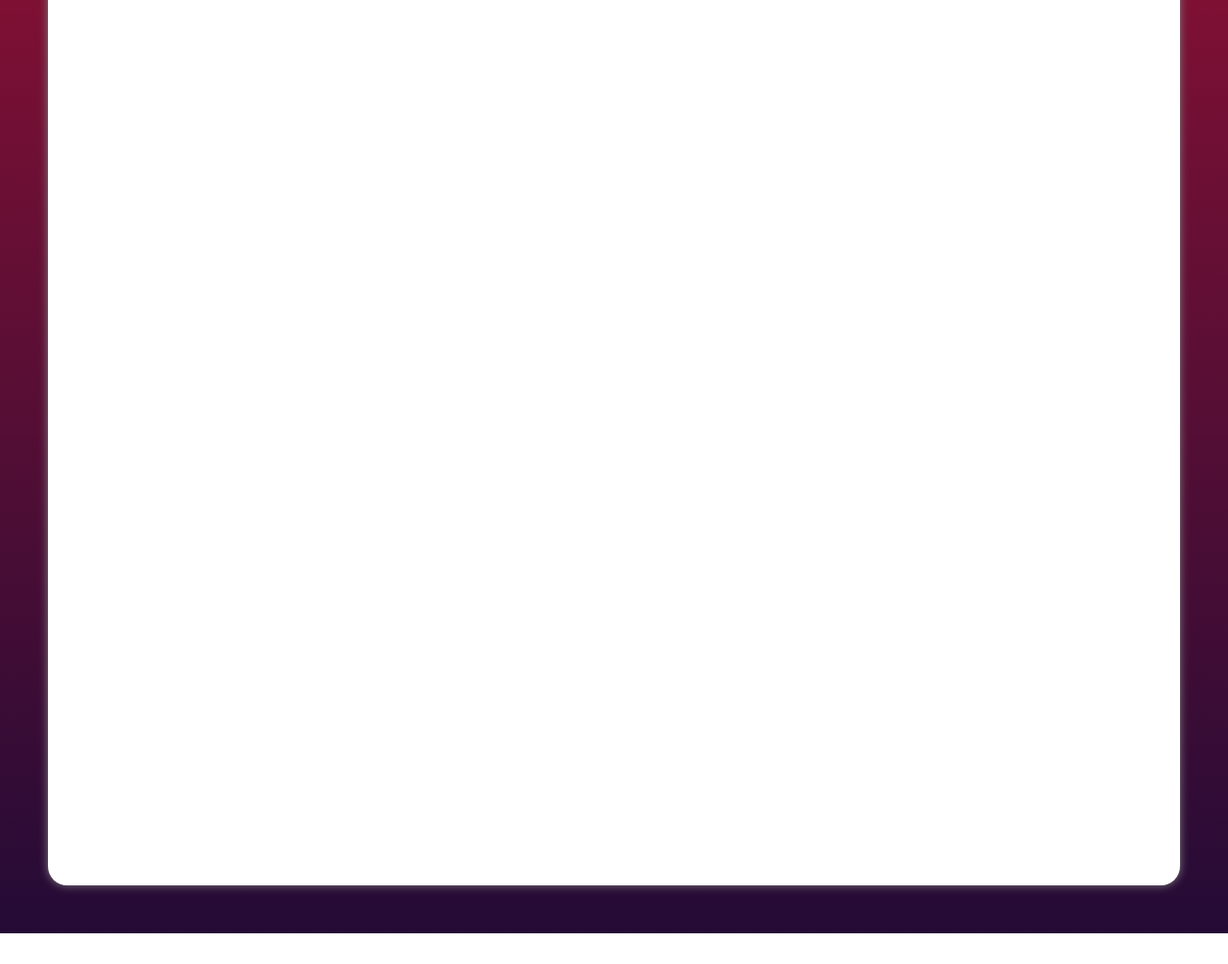
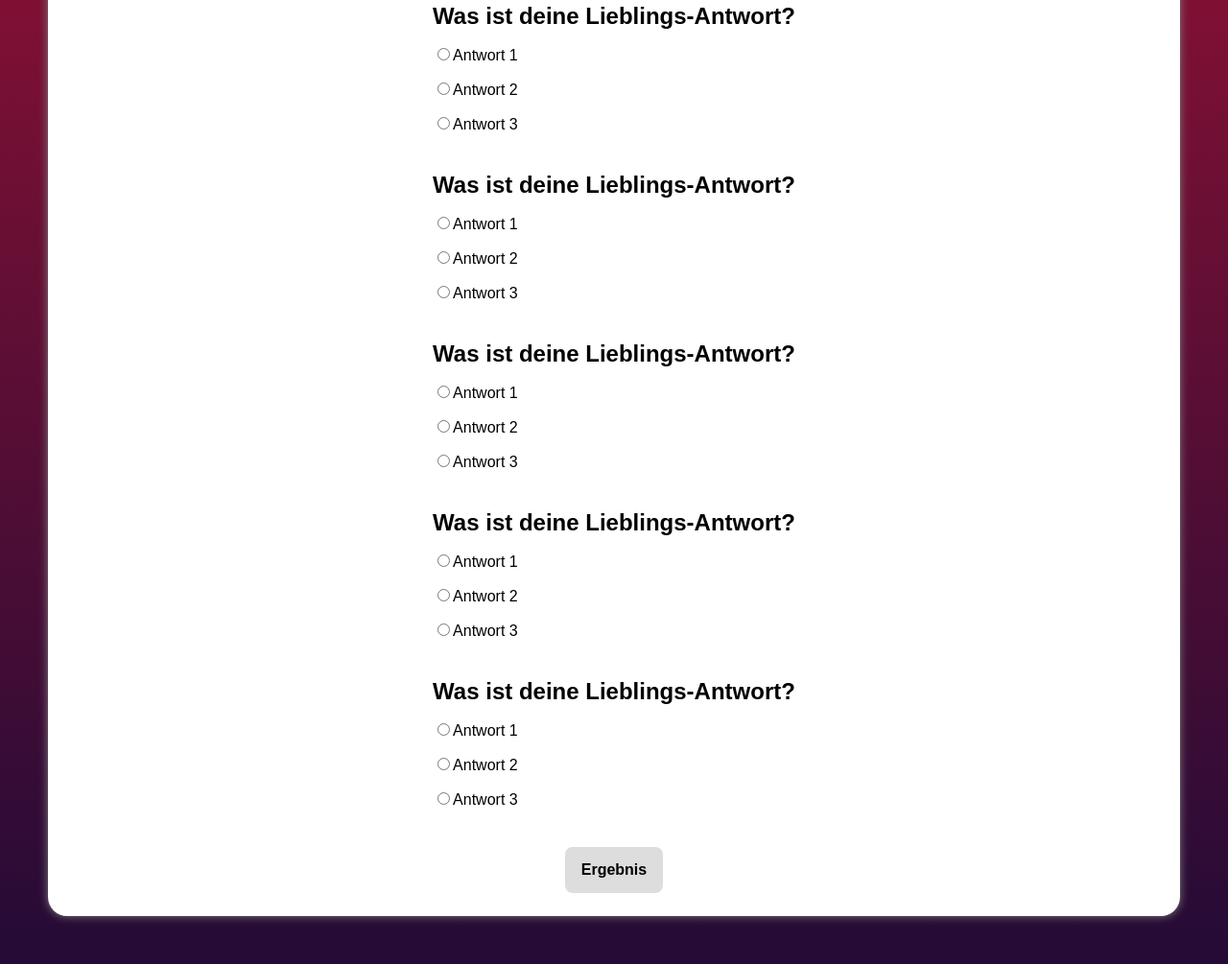
Before and after one commit to marvinrgb/gnadenthalwebsite, a website: page views/quiz.html in a window 1280 px wide. Shown: the part 747-1752 px from the top of the page at 96% size. Before the commit the page ends 1720 px from the top, so only its background shows below. Drawn offline with Linux system fonts and the light colour scheme.

Commit message:
Anpassung von seite, quiz, mindmap. Vorzeigbar

```diff
--- a/views/quiz.html
+++ b/views/quiz.html
@@ -22,6 +22,7 @@
         margin: 50px 50px 0 50px;
         border-radius: 20px;
         background-attachment: fixed;
+        position: relative;
     }
 
     .circle1 {
@@ -133,10 +134,23 @@
 
     section {
         background-color: white;
-        height: 1000px;
+        height: fit-content;
         margin: 20px 50px 50px 50px;
         border-radius: 20px;
         box-shadow: gray 0 0 10px;
+    }
+
+    #back {
+        position: absolute;
+        left: 1vw;
+        top: -2.5vh;
+        color: white;
+        cursor: pointer;
+        user-select: none;
+    }
+
+    #back:hover {
+        text-decoration: underline;
     }
 
     </style>
@@ -145,6 +159,7 @@
 <body>
     <div>
         <header>
+            <div id="back" onclick="window.open('/..', '_self')">Startseite</div>
             <div class="circle1">
                 <h1>Das Quiz</h1>
             </div>
@@ -168,6 +183,90 @@
     </div>
 
    <section>
+        <div class="questions">
+            <h2 class="question">Was ist deine Lieblings-Antwort?</h2>
+            <div class="answers">
+                <p class="answer"><input class="input" type="radio" name="quiz1">Antwort 1</p>
+                <p class="answer"><input class="input" type="radio" name="quiz1">Antwort 2</p>
+                <p class="answer"><input class="input" type="radio" name="quiz1">Antwort 3</p>
+            </div>
+            <h2 class="question">Was ist deine Lieblings-Antwort?</h2>
+            <div class="answers">
+                <p class="answer"><input class="input" type="radio" name="quiz2">Antwort 1</p>
+                <p class="answer"><input class="input" type="radio" name="quiz2">Antwort 2</p>
+                <p class="answer"><input class="input" type="radio" name="quiz2">Antwort 3</p>
+            </div>
+            <h2 class="question">Was ist deine Lieblings-Antwort?</h2>
+            <div class="answers">
+                <p class="answer"><input class="input" type="radio" name="quiz3">Antwort 1</p>
+                <p class="answer"><input class="input" type="radio" name="quiz3">Antwort 2</p>
+                <p class="answer"><input class="input" type="radio" name="quiz3">Antwort 3</p>
+            </div>
+            <h2 class="question">Was ist deine Lieblings-Antwort?</h2>
+            <div class="answers">
+                <p class="answer"><input class="input" type="radio" name="quiz4">Antwort 1</p>
+                <p class="answer"><input class="input" type="radio" name="quiz4">Antwort 2</p>
+                <p class="answer"><input class="input" type="radio" name="quiz4">Antwort 3</p>
+            </div>
+            <h2 class="question">Was ist deine Lieblings-Antwort?</h2>
+            <div class="answers">
+                <p class="answer"><input class="input" type="radio" name="quiz5">Antwort 1</p>
+                <p class="answer"><input class="input" type="radio" name="quiz5">Antwort 2</p>
+                <p class="answer"><input class="input" type="radio" name="quiz5">Antwort 3</p>
+            </div>
+        </div>
+        <div class="ergebnis-button">
+            <div>Ergebnis</div>
+        </div>
+   </section>
 
-   </section>
+   <script>
+   </script>
+
+   <style>
+        .ergebnis-button {
+            height: 6vh;
+            width: 8vw;
+            display: flex;
+            align-items: center;
+            justify-content: center;
+            user-select: none;
+            cursor: pointer;
+            border-radius: 1vh;
+            margin: 3vh 0;
+            font-weight: bold;
+            background-color: #ddd;
+        }
+
+        .ergebnis-button:hover {
+            background-color: red;
+
+        }
+
+        .ergebnis-button:active {
+            background-color: #111;
+            color: red
+
+        }
+
+        .questions {
+            height: fit-content;
+            width: fit-content;
+        }
+
+        .question {
+            margin: 5vh 0 1.6vh 0;
+        }
+
+        section {
+            display: flex;
+            flex-direction: column;
+            align-items: center;
+            padding-top: 5vh;
+        }
+
+        .input {
+            height: 200%;
+        }
+   </style>
 </body>
```
Also changed, not shown: views/index.html (+2 -3 lines), views/mindmap.html (+27 -7 lines).
